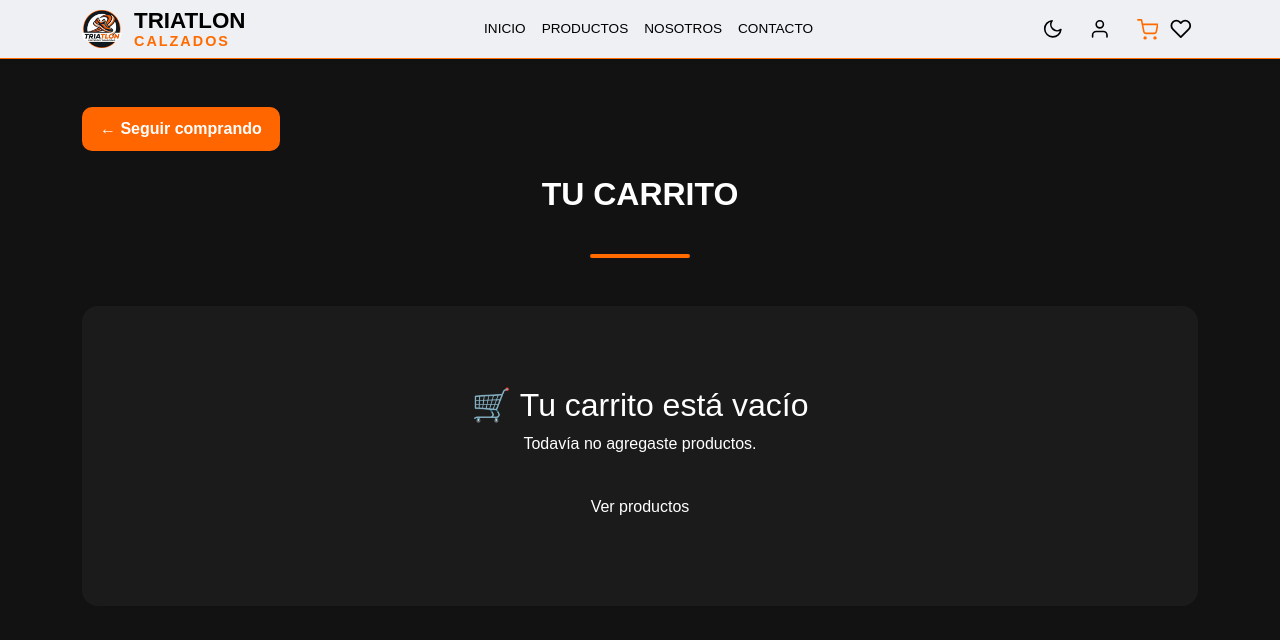
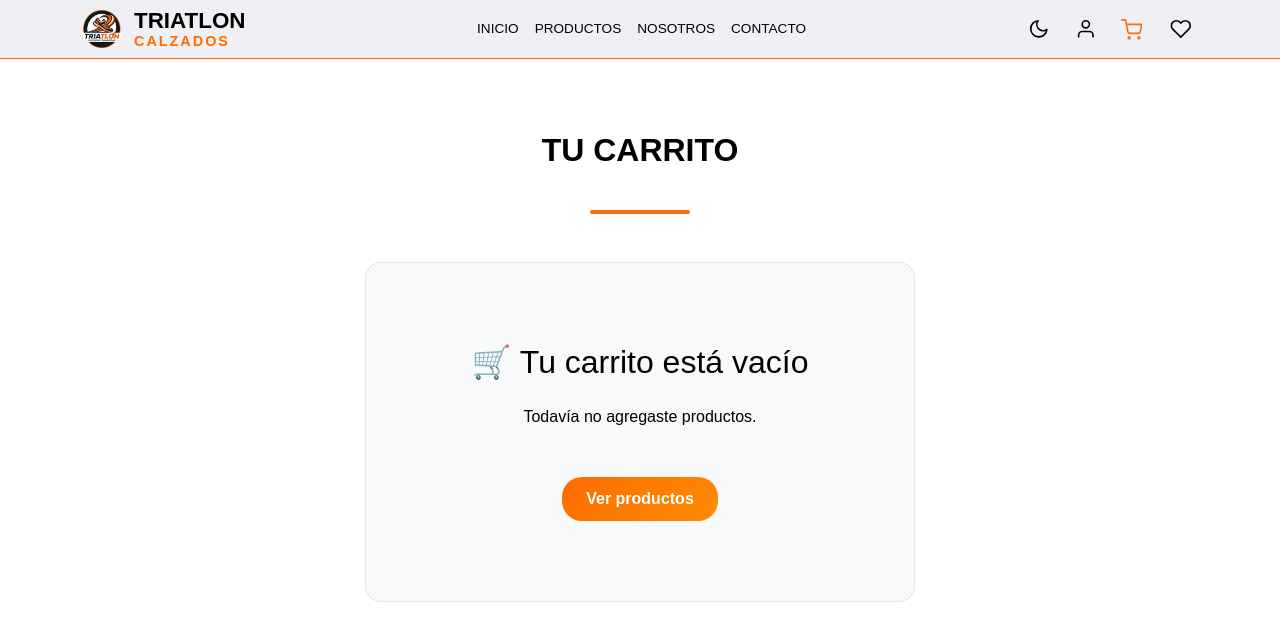
Before and after one commit to MateoHortas/Tp-1-CIU-GRUPO-11, a React (Vite) app in the folder tienda_zapatillas/: page /carrito in a window 1280 px wide. Shown: the top 640 px of the page. Built offline with nearby package versions, Linux system fonts and the light colour scheme.

Commit message:
feat: diseño del carrito, navbar y modo oscuro

```diff
--- a/tienda_zapatillas/index.html
+++ b/tienda_zapatillas/index.html
@@ -2,9 +2,9 @@
 <html lang="en">
   <head>
     <meta charset="UTF-8" />
-    <link rel="icon" type="image/svg+xml" href="/favicon.svg" />
+    <link rel="icon" type="image/png" href="/src/assets/logoTriatlon.png" />
     <meta name="viewport" content="width=device-width, initial-scale=1.0" />
-    <title>tienda_zapatillas</title>
+    <title>Triatlon Calzados</title>
   </head>
   <body>
     <div id="root"></div>
--- a/tienda_zapatillas/src/components/Navbar.jsx
+++ b/tienda_zapatillas/src/components/Navbar.jsx
@@ -7,7 +7,7 @@ import {
   FiShoppingCart,
   FiUser,
   FiLogOut,
-  FiHeart
+  FiHeart,
 } from "react-icons/fi";
 import { TemaContext } from "../context/TemaContext";
 import { CarritoContext } from "../context/CarritoContext";
@@ -61,18 +61,17 @@ function Navigation() {
           </div>
         </Navbar.Brand>
 
-        <div className="carrito-flotante-container">
+        <div className="nav-acciones-container">
           <Nav.Link
             as={NavLink}
             to="/carrito"
-            onClick={cerrarMenu}
             className={`btn-nav-icono boton-carrito ${animar ? "animar-carrito" : ""}`}
             aria-label="Carrito de compras"
           >
             <FiShoppingCart strokeWidth={1.8} />
 
-            {cantidadCarrito  > 0 && (
-              <span className="numero-carrito">{cantidadCarrito }</span>
+            {cantidadCarrito > 0 && (
+              <span className="numero-carrito">{cantidadCarrito}</span>
             )}
           </Nav.Link>
 
@@ -80,8 +79,9 @@ function Navigation() {
             as={NavLink}
             to="/favoritos"
             className="btn-nav-icono"
+            aria-label="Favoritos"
           >
-            <FiHeart />
+            <FiHeart strokeWidth={1.8} />
           </Nav.Link>
         </div>
 
--- a/tienda_zapatillas/src/pages/Cart.jsx
+++ b/tienda_zapatillas/src/pages/Cart.jsx
@@ -2,11 +2,11 @@ import { Link } from "react-router-dom";
 
 import { useContext, useState } from "react";
 import { LoginContext } from "../context/LoginContext";
-import { TemaContext } from "../context/TemaContext";
 import { useNavigate } from "react-router-dom";
 import { ModalLogin } from "../components/ModalLogin";
 import { ModalEnvio } from "../components/ModalEnvio";
 import { CarritoContext } from "../context/CarritoContext";
+import { FiArrowLeft } from "react-icons/fi";
 import "../style/cart.css";
 
 function Cart() {
@@ -20,7 +20,6 @@ function Cart() {
   } = useContext(CarritoContext);
 
   const { usuario } = useContext(LoginContext);
-  const { modoOscuro } = useContext(TemaContext);
 
   const navigate = useNavigate();
 
@@ -103,13 +102,9 @@ function Cart() {
   };
 
   return (
-    <div className="cart-dark py-5">
+    <div className="cart-page py-5">
       <div className="container">
-        <Link to="/productos" className="btn btn-back mb-4">
-          ← Seguir comprando
-        </Link>
-
-        <h2 className="section-title text-center">TU CARRITO</h2>
+        <h2 className="section-title text-center mt-4">TU CARRITO</h2>
         <div className="orange-line mb-5"></div>
 
         {compraRealizada && (
@@ -123,12 +118,16 @@ function Cart() {
             <h2>🛒 Tu carrito está vacío</h2>
             <p>Todavía no agregaste productos.</p>
 
-            <Link to="/productos" className="btn btn-primary-custom mt-3">
+            <Link to="/productos" className="btn-ver-productos mt-3">
               Ver productos
             </Link>
           </div>
         ) : (
           <>
+            <Link to="/productos" className="btn btn-back mb-4">
+              <FiArrowLeft className="icono-flecha" /> Seguir comprando
+            </Link>
+
             {carrito.map((producto) => (
               <div key={producto.id} className="cart-item mb-4">
                 <div className="row align-items-center">
@@ -283,11 +282,10 @@ function Cart() {
           </>
         )}
       </div>
-      <div className="cart-dark py-5">
+
       <ModalLogin
         show={mostrarCartelLogin}
         onHide={() => setMostrarCartelLogin(false)}
-          modoOscuro={modoOscuro}
         onNavegar={handleNavegacionModal}
       />
 
@@ -295,11 +293,9 @@ function Cart() {
         show={mostrarCartelEnvio}
         onHide={() => setMostrarCartelEnvio(false)}
         usuario={usuario}
-          modoOscuro={modoOscuro}
         onConfirmar={handleProcesarCompraFinal}
         onNavegar={handleNavegacionModal}
       />
-      </div>
     </div>
   );
 }
--- a/tienda_zapatillas/src/style/Index.css
+++ b/tienda_zapatillas/src/style/Index.css
@@ -1,3 +1,34 @@
+/* --- VARIABLES DEL TEMA --- */
+:root {
+  /* Tema claro (default) */
+  --bg-navbar: #eef0f3;
+  --bg-sitio: #fff;
+  --text-main: #000000;
+  --accent: #ff6b00;
+  --toggler-invert: 0;
+  --toggler-border: rgba(0, 0, 0, 0.15);
+}
+
+/* Tema oscuro */
+.modo-oscuro-activo {
+  --bg-navbar: #16161a;
+  --bg-sitio: #0f0f12;
+  --text-main: #fff;
+  --toggler-invert: 1;
+  --toggler-border: rgba(255, 255, 255, 0.25);
+}
+
+/* --- ESTILOS BASE DEL SITIO --- */
+body,
+.modo-oscuro-activo {
+  background-color: var(--bg-sitio);
+  color: var(--text-main);
+  min-height: 100vh;
+  transition:
+    background-color 0.3s ease,
+    color 0.3s ease;
+}
+
 html {
   scroll-behavior: smooth;
 }
--- a/tienda_zapatillas/src/style/Navbar.css
+++ b/tienda_zapatillas/src/style/Navbar.css
@@ -1,34 +1,3 @@
-/* --- VARIABLES DEL TEMA --- */
-:root {
-  /* Tema claro (default) */
-  --bg-navbar: #eef0f3;
-  --bg-sitio: #fff;
-  --text-main: #000000;
-  --accent: #ff6b00;
-  --toggler-invert: 0;
-  --toggler-border: rgba(0, 0, 0, 0.15);
-}
-
-/* Tema oscuro */
-.modo-oscuro-activo {
-  --bg-navbar: #16161a;
-  --bg-sitio: #0f0f12;
-  --text-main: #fff;
-  --toggler-invert: 1;
-  --toggler-border: rgba(255, 255, 255, 0.25);
-}
-
-/* --- ESTILOS BASE DEL SITIO --- */
-body,
-.modo-oscuro-activo {
-  background-color: var(--bg-sitio);
-  color: var(--text-main);
-  min-height: 100vh;
-  transition:
-    background-color 0.3s ease,
-    color 0.3s ease;
-}
-
 /* --- NAVBAR --- */
 .navbar {
   background-color: var(--bg-navbar);
@@ -84,12 +53,13 @@ body,
   letter-spacing: 2px;
 }
 
-/* --- CARRITO FLOTANTE --- */
-.carrito-flotante-container {
+/* --- CONTENER DE ACCIONES (CARRITO Y FAVORITOS) --- */
+.nav-acciones-container {
   margin-left: auto;
   margin-right: 25px;
   display: flex;
   align-items: center;
+  gap: 16px;
   z-index: 10;
 }
 
@@ -282,9 +252,9 @@ body,
     order: 2;
   }
 
-  .carrito-flotante-container {
+  .nav-acciones-container {
     order: 3;
-    margin-left: 12px;
+    margin-left: 10px;
     margin-right: 0;
   }
 }
--- a/tienda_zapatillas/src/style/cart.css
+++ b/tienda_zapatillas/src/style/cart.css
@@ -1,28 +1,104 @@
-.cart-dark {
-  background: #121212;
+.cart-page {
+  background-color: var(--bg-sitio);
+  color: var(--text-main);
   min-height: 100vh;
-  color: white;
+  transition:
+    background-color 0.3s ease,
+    color 0.3s ease;
 }
 
 /* fuerza herencia para evitar Bootstrap rompiendo colores */
-.cart-dark * {
+.cart-page * {
   color: inherit;
 }
 
+.cart-item,
+.cart-summary,
+.empty-cart,
+.promo-section input {
+  background: #f8f9fa;
+  border: 1px solid rgba(0, 0, 0, 0.08);
+  border-radius: 16px;
+  padding: 20px;
+  color: #000000;
+}
+
+.cart-summary {
+  padding: 25px;
+}
+
+.empty-cart {
+  padding: 80px 20px;
+
+  display: flex;
+  flex-direction: column;
+  align-items: center;
+  justify-content: center;
+  gap: 16px;
+  max-width: 550px;
+  margin: 40px auto;
+}
+
+.promo-section input {
+  width: 100%;
+  padding: 12px 16px;
+  border: 2px solid #ccc;
+  border-radius: 10px;
+  font-size: 0.95rem;
+  transition: all 0.3s ease;
+  outline: none;
+}
+
+.promo-section input::placeholder {
+  color: #888;
+}
+
+/* modo oscuro */
+.modo-oscuro-activo .cart-item,
+.modo-oscuro-activo .cart-summary,
+.modo-oscuro-activo .empty-cart,
+.modo-oscuro-activo .promo-section input {
+  background: #1b1b1b;
+  border: 1px solid rgba(255, 255, 255, 0.08);
+  color: #ffffff;
+}
+
+.modo-oscuro-activo .promo-section input {
+  border: 2px solid #333;
+}
+
+/* estilos fijos */
 .btn-back {
-  background: #ff6600;
-  color: white;
-  border-radius: 10px;
+  display: inline-flex;
+  align-items: center;
+  gap: 8px;
+  background: linear-gradient(135deg, #ff6b00, #ff8c00);
+  color: white !important;
+  border-radius: 20px;
   font-weight: 600;
   padding: 10px 18px;
   border: none;
+  text-decoration: none;
+  transition: all 0.3s ease;
 }
 
-.cart-item {
-  background: #1b1b1b;
-  border: 1px solid rgba(255,255,255,0.08);
-  border-radius: 16px;
-  padding: 20px;
+.btn-ver-productos {
+  display: inline-block;
+  padding: 10px 24px;
+  font-weight: 600;
+  font-size: 1rem;
+  text-decoration: none;
+  border-radius: 20px;
+  background: linear-gradient(135deg, #ff6b00, #ff8c00);
+  color: white !important;
+  transition: all 0.3s ease;
+}
+
+.btn-back:hover,
+.btn-ver-productos:hover,
+.btn-confirm:hover {
+  transform: translateY(-2px);
+  box-shadow: 0 6px 15px rgba(255, 107, 0, 0.4);
 }
 
 .cart-img {
@@ -60,13 +136,6 @@
   text-align: center;
 }
 
-.cart-summary {
-  background: #1b1b1b;
-  border: 1px solid rgba(255,255,255,0.08);
-  border-radius: 16px;
-  padding: 25px;
-}
-
 .total-price {
   color: #ff6600;
   font-size: 38px;
@@ -76,13 +145,14 @@
 .btn-confirm {
   width: 100%;
   margin-top: 20px;
-  background: #ff6600;
-  color: white;
+  background: linear-gradient(135deg, #ff6b00, #ff8c00);
+  color: white !important;
   border: none;
   padding: 14px;
   font-size: 18px;
   font-weight: 600;
-  border-radius: 10px;
+  border-radius: 20px;
+  transition: all 0.3s ease;
 }
 
 .success-box {
@@ -91,13 +161,7 @@
   border-radius: 12px;
   margin-bottom: 25px;
   font-weight: 600;
-}
-
-.empty-cart {
-  text-align: center;
-  padding: 80px 20px;
-  background: #1b1b1b;
-  border-radius: 16px;
+  color: white;
 }
 
 .promo-section {
@@ -105,26 +169,9 @@
 }
 
 .promo-section h4 {
-  color: #fff;
   margin-bottom: 12px;
   font-size: 1rem;
   font-weight: 600;
-}
-
-.promo-section input {
-  width: 100%;
-  padding: 12px 16px;
-  border: 2px solid #333;
-  border-radius: 10px;
-  background-color: #1b1b1b;
-  color: white;
-  font-size: 0.95rem;
-  transition: all 0.3s ease;
-  outline: none;
-}
-
-.promo-section input::placeholder {
-  color: #888;
 }
 
 .promo-section input:focus {
@@ -142,10 +189,11 @@
   width: 100%;
   padding: 12px;
   border: none;
-  border-radius: 10px;
+  border-radius: 20px;
   background: linear-gradient(135deg, #ff6b00, #ff8c00);
   color: white;
   font-weight: 600;
+  cursor: pointer;
 }
 
 .promo-section button:hover:not(:disabled) {
```
Lines whose indentation alone changed are shown as unchanged.
